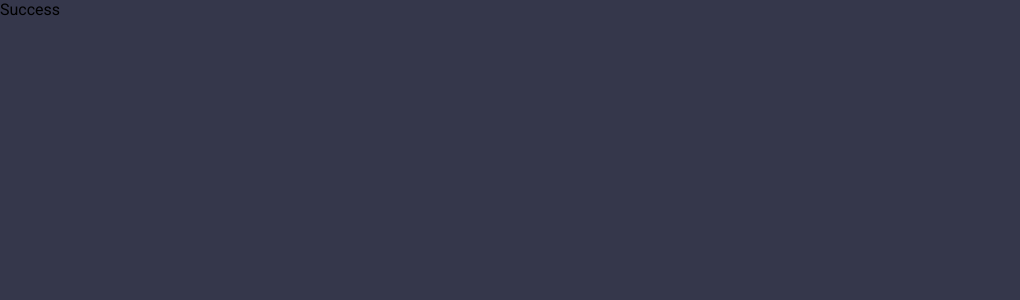
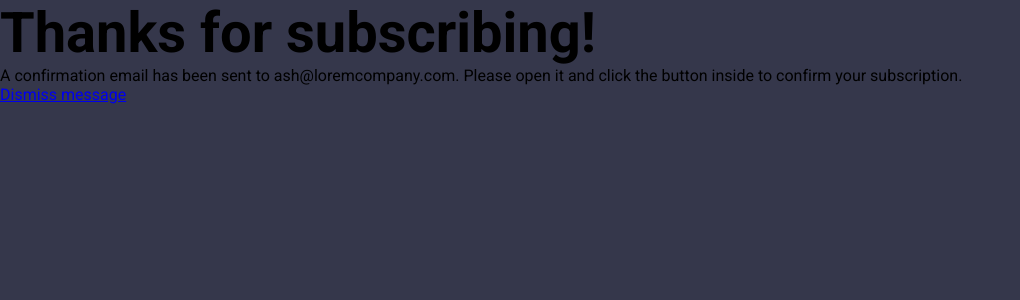
Before and after one commit to mateusbelicio/newsletter-sign-up-with-success-message, a React (Vite) app: page /success-message in a window 1280 px wide. Shown: the top 300 px of the page, without its empty margins (0-1020 px from the left). Built offline with nearby package versions, Linux system fonts and the light colour scheme.

Commit message:
Feat: Success Message page structuring

```diff
--- a/src/pages/SuccessMessage/index.jsx
+++ b/src/pages/SuccessMessage/index.jsx
@@ -1,8 +1,12 @@
+import { Link } from 'react-router-dom';
+
 const SuccessMessage = () => {
 	return (
-		<div>
-      Success
-		</div>
+		<main>
+			<h1>Thanks for subscribing!</h1>
+			<p>A confirmation email has been sent to ash@loremcompany.com. Please open it and click the button inside to confirm your subscription.</p>
+			<Link to='/'>Dismiss message</Link>
+		</main>
 	);
 };
 
```
